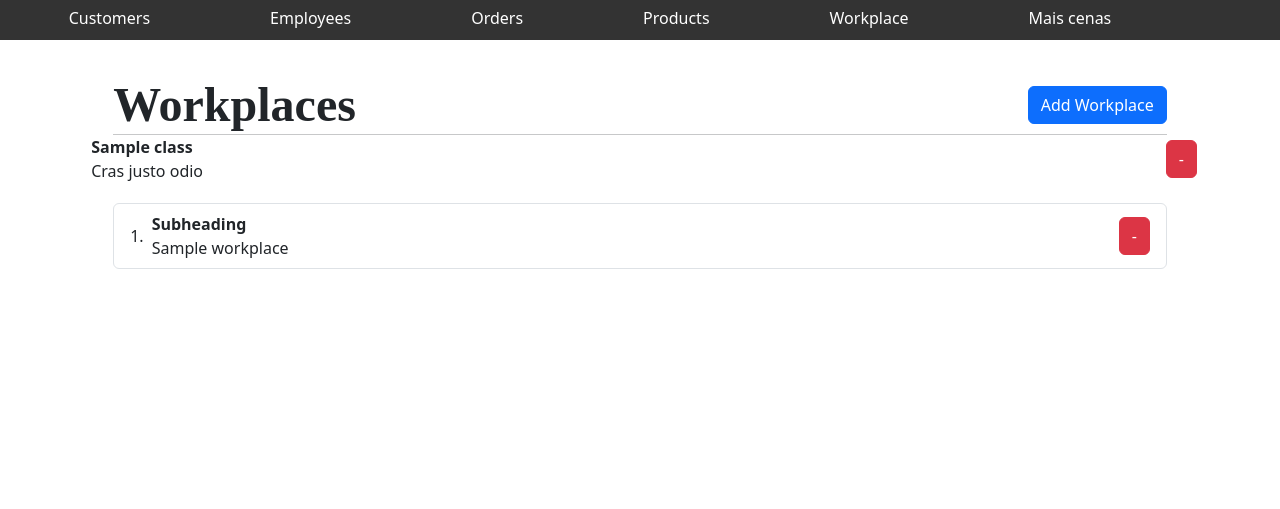
After one commit to joaolscosta/BD-Project, a Flask app: template entrega3/workspace/app/templates/workplaces/index.html in a window 1280 px wide. The commit adds this page. Shown: the top 509 px of the page. Run offline with Flask 3, Linux system fonts and the light colour scheme; the template is opened without the code that fills it: most values are stand-ins (such as "Sample title", 1, 10 or a date in 2020); some libraries are stand-ins or nearby versions.

Commit message:
Fixed error in navbar

```diff
--- a/entrega3/workspace/app/app.py
+++ b/entrega3/workspace/app/app.py
@@ -167,6 +167,22 @@ def product_detail(sku):
 
     return render_template("products/product.html", product=product)
 
+@app.route("/workplaces.html", methods=("GET",))
+def workplaces():
+    with pool.connection() as conn:
+        with conn.cursor(row_factory=namedtuple_row) as cur:
+            workplaces = cur.execute(
+                """
+                SELECT *
+                FROM workplace
+                """,
+                {},
+            ).fetchall()
+            log.debug(f"Found {cur.rowcount} rows.")
+
+    return render_template("workplaces/index.html", workplaces=workplaces)
+
+
 # @app.route("/accounts/<account_number>/update", methods=("GET", "POST"))
 # def account_update(account_number):
 #     """Update the account balance."""
--- a/entrega3/workspace/app/templates/base/components/navbar.html
+++ b/entrega3/workspace/app/templates/base/components/navbar.html
@@ -51,6 +51,7 @@
         <li><a href="employee_index.html">Employees</a></li>
         <li><a href="orders_index.html">Orders</a></li>
         <li><a href="products_index.html">Products</a></li>
+        <li><a href="/workplaces.html">Workplace</a></li>
         <li><a href="#">Mais cenas</a></li>
       </ul>
     </div>
--- /dev/null
+++ b/entrega3/workspace/app/templates/workplaces/index.html
@@ -0,0 +1,58 @@
+{% extends 'base/page.html' %} {% block header %}
+<h1>{% block title %}Workplaces{% endblock %}</h1>
+{% endblock %} {% block content %}
+
+<style>
+  .bodyyy {
+    width: 87%;
+    margin: 0 auto;
+  }
+
+  .title-bar {
+    display: flex;
+    flex-direction: row;
+    justify-content: space-between;
+    align-items: center;
+    margin: 20px 30px 0px 30px;
+  }
+
+  .title-bar h1 {
+    font-size: 3rem;
+    font-weight: bold;
+  }
+
+  .headeruwu {
+    margin: 0px 30px 0px 30px;
+  }
+
+  .bodyyy ol {
+    margin: 20px 30px 20px 30px;
+  }
+</style>
+
+<div class="bodyyy">
+  <div class="title-bar">
+    <h1>Workplaces</h1>
+    <a class="btn btn-primary" href="#AddWorkplace">Add Workplace</a>
+  </div>
+  <hr class="headeruwu">
+  <div class="list-group-item d-flex justify-content-between align-items-center">
+    <div class="ms-2 me-auto">
+      <div class="fw-bold">{{class}}</div>
+      Cras justo odio
+    </div>
+    <a href="###" class="btn btn-danger">-</a>
+  </div>
+  <ol class="list-group list-group-numbered">
+    {% for workplace in workplaces %}
+    <li class="list-group-item d-flex justify-content-between align-items-center">
+      <div class="ms-2 me-auto">
+        <div class="fw-bold">Subheading</div>
+        {{ workplace.name }}
+      </div>
+      <a href="###" class="btn btn-danger">-</a>
+    </li>
+    {% endfor %}
+  </ol>
+</div>
+{% endblock %}
```
Also changed, not shown: 1 other file.
